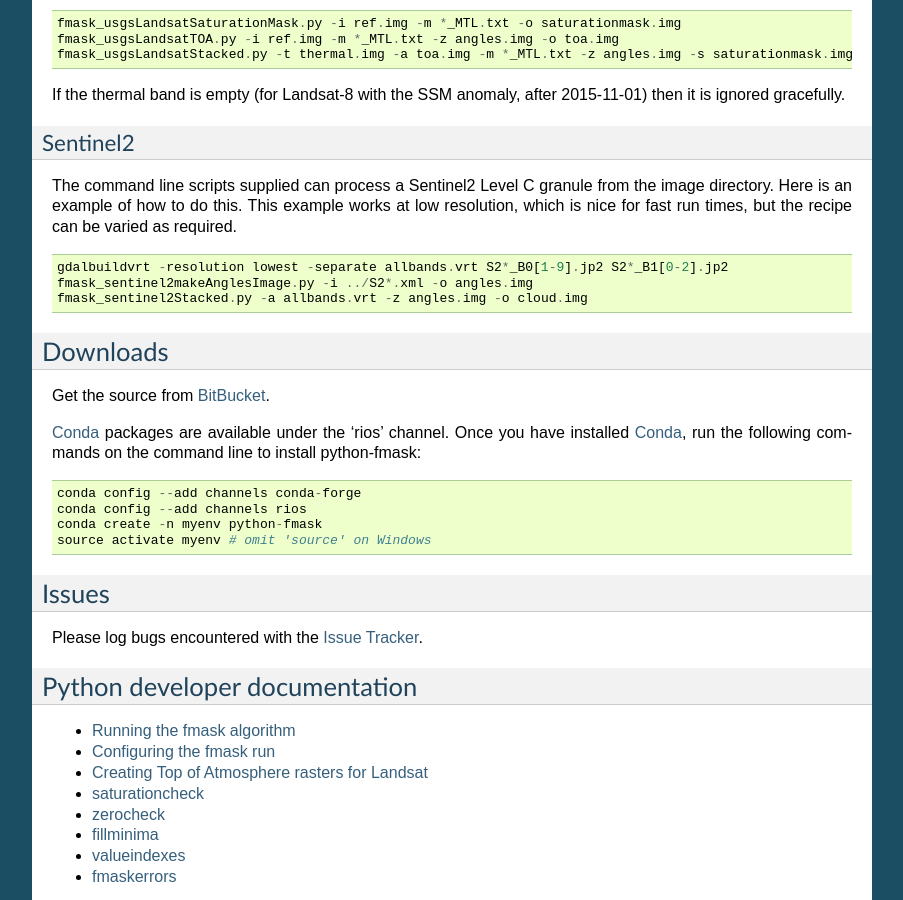
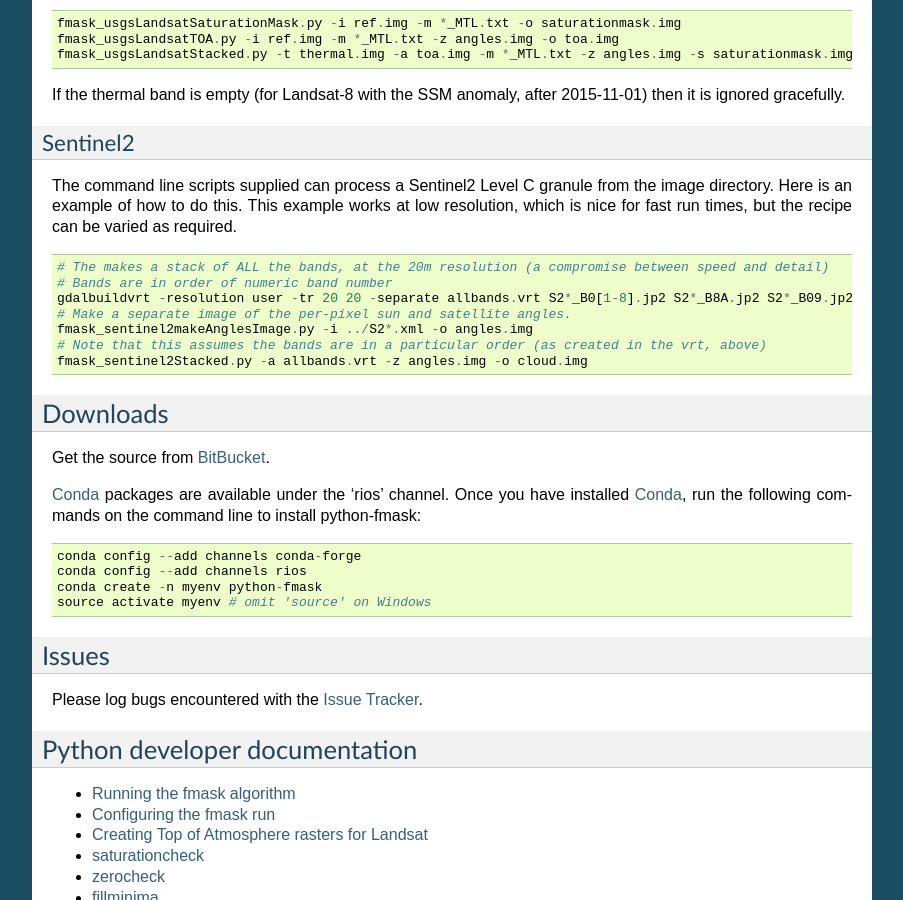
Before and after one commit to ubarsc/python-fmask, a Sphinx documentation site: the page built from doc/source/index.rst, in a window 1280 px wide and 900 px high, scrolled down 1680 px. Shown: the whole window, without its empty margins (198-1101 px from the left). Built offline with Sphinx 7.4.7, drawn with Linux system fonts in a browser that asks for light colours; formulas are drawn with MathJax 3.

Commit message:
Modified default Sentinel-2 bands, and default instructions for Sentinel-2, so that they correspond, and pick up the right bands. Default instructions now work at 20m, and stack all bands together, on the assumption that this is a thing people might want to do anyway. Thanks to James Shepherd for pointing out the inconsistencies.

```diff
--- a/doc/source/index.rst
+++ b/doc/source/index.rst
@@ -106,8 +106,12 @@
 Here is an example of how to do this. This example works at low resolution, which is nice for
 fast run times, but the recipe can be varied as required. ::
 
-    gdalbuildvrt -resolution lowest -separate allbands.vrt S2*_B0[1-9].jp2 S2*_B1[0-2].jp2
+    # The makes a stack of ALL the bands, at the 20m resolution (a compromise between speed and detail)
+    # Bands are in order of numeric band number
+    gdalbuildvrt -resolution user -tr 20 20 -separate allbands.vrt S2*_B0[1-8].jp2 S2*_B8A.jp2 S2*_B09.jp2 S2*_B1[0-2].jp2
+    # Make a separate image of the per-pixel sun and satellite angles.
     fmask_sentinel2makeAnglesImage.py -i ../S2*.xml -o angles.img
+    # Note that this assumes the bands are in a particular order (as created in the vrt, above)
     fmask_sentinel2Stacked.py -a allbands.vrt -z angles.img -o cloud.img
 
 Downloads
```
Also changed, not shown: 1 other file.
